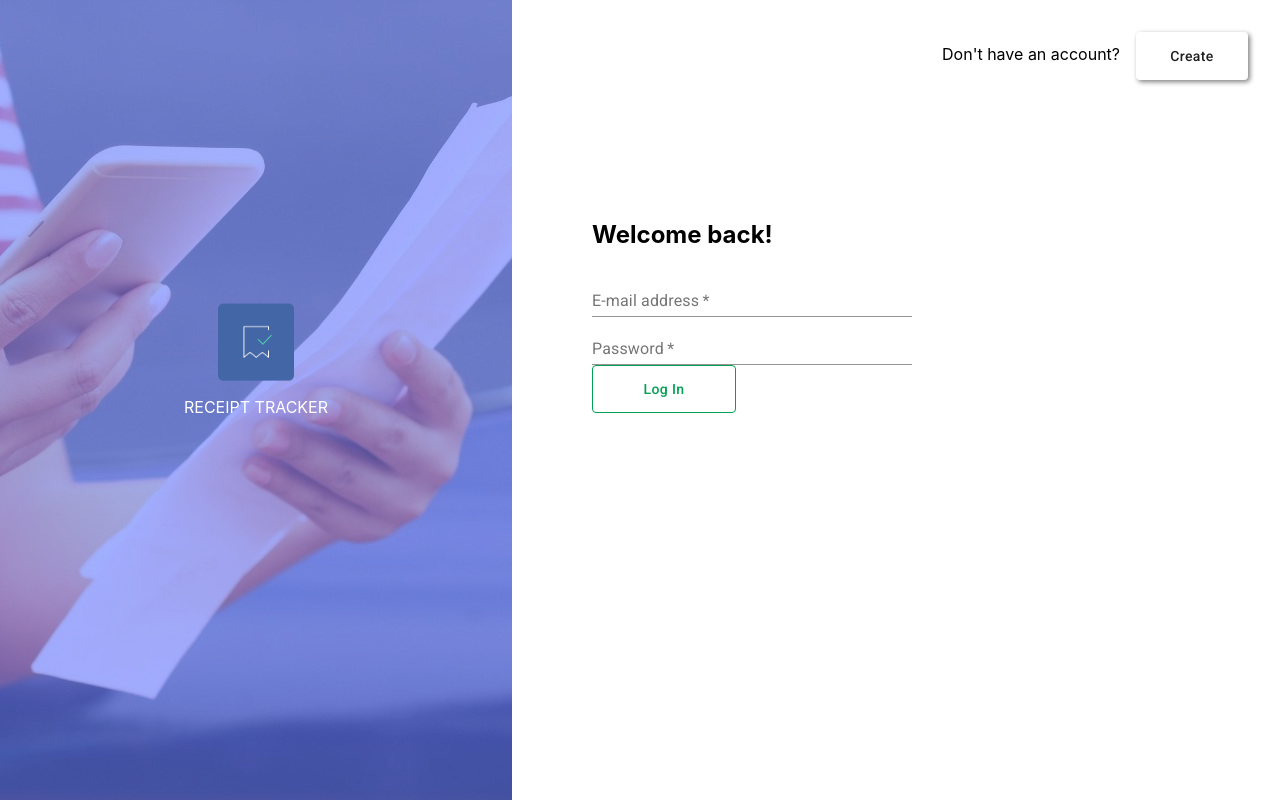
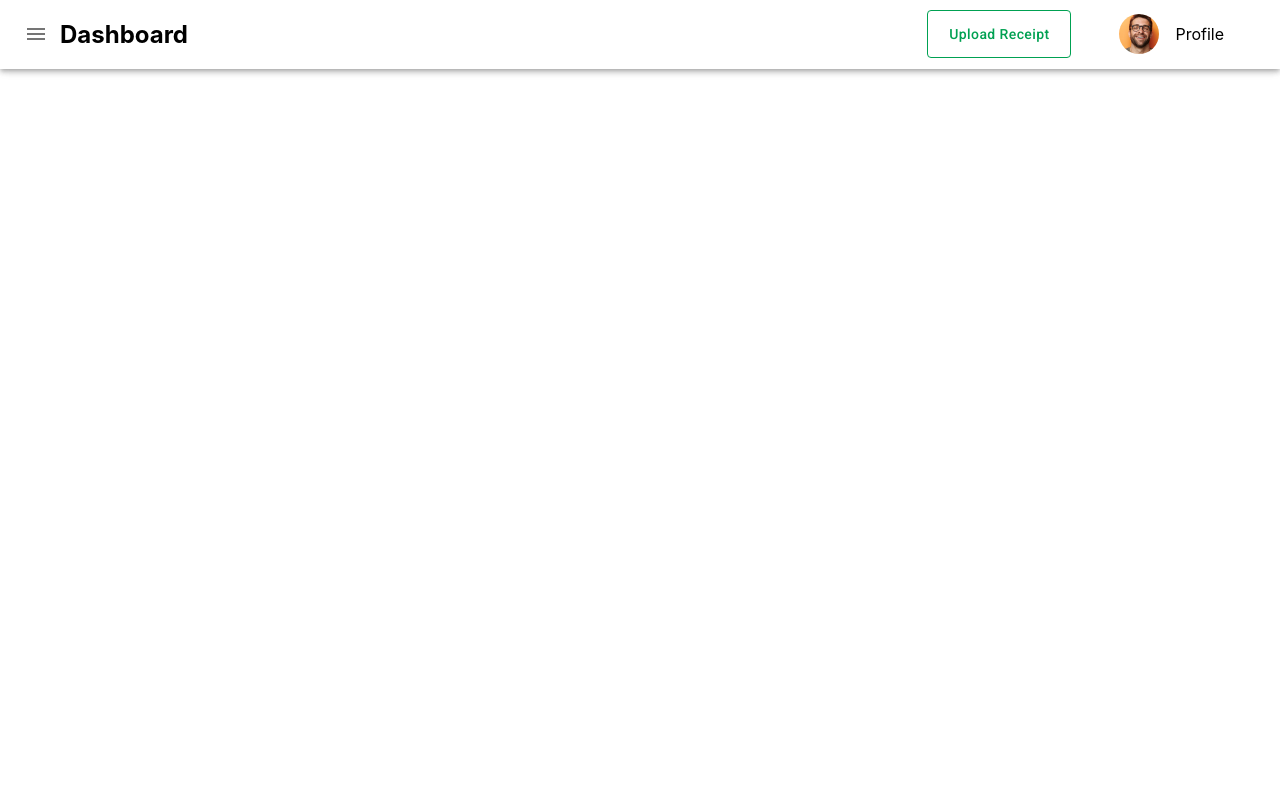
Before and after one commit to hatchways/team-rosemary, a React (Create React App) app in the folder client/: page / in a window 1280 px wide. Shown: the top 800 px of the page. Built offline with nearby package versions, Linux system fonts and the light colour scheme.

Commit message:
Init of the Header and Menu

```diff
--- a/client/package.json
+++ b/client/package.json
@@ -4,6 +4,7 @@
   "private": true,
   "dependencies": {
     "@material-ui/core": "^4.1.3",
+    "@material-ui/icons": "^4.9.1",
     "react": "^16.8.6",
     "react-dom": "^16.8.6",
     "react-router-dom": "^5.0.1",
--- a/client/src/App.js
+++ b/client/src/App.js
@@ -6,9 +6,10 @@ import {
   Link
 } from "react-router-dom";
 
+import { Context } from './utils/context';
 
 import { Login } from './pages/Login';
-import {Dashboard} from './pages/Dashboard';
+import { Dashboard } from './pages/Dashboard';
 
 
 // One single <Login /> without router, BtnTop/BtnLogin changes App.state/context, App.state changes Login.props, Login.props changes the page functions
@@ -42,15 +43,22 @@ Signup: {
 }
 */
 
-function App() {
-  return (
-    <>
-      <Login page="login" />
-      <Login page="signup" />
-      <Dashboard />
-    </>
+class App extends React.Component {
+  constructor(props) {
+    super(props);
+    this.state = {
 
-  )
+    }
+  }
+  render() {
+    return (
+      <Context.Provider>
+        <Dashboard />
+        <Login page="login" />
+        <Login page="signup" />
+      </Context.Provider>
+    )
+  }
 }
 
 export default App;
--- /dev/null
+++ b/client/src/components/Header.js
@@ -0,0 +1,41 @@
+import React, { useContext } from "react";
+
+import { Context } from '../utils/context';
+
+import { AppBar, IconButton, Toolbar } from "@material-ui/core";
+import MenuIcon from '@material-ui/icons/Menu';
+
+import { LoginUploadBtn } from '../components/LoginUploadBtn';
+import { ProfileAvator } from '../components/ProfileAvator';
+import { Menu } from '../components/Menu';
+
+import { makeStyles } from '@material-ui/core/styles';
+
+const useStyles = makeStyles({
+  'header': {
+    display: 'flex',
+    // alignItems: 'center',
+    backgroundColor: 'white',
+    color: '#000'
+  },
+  'title': {
+    fontSize: '1.5rem',
+    flexGrow: 1,
+  }
+});
+
+// Header (Nav) and Menu reusable
+export function Header(props) {
+  // const context = useContext(Context);
+  const classes = useStyles();
+  return (
+    <AppBar component="header">
+      <Toolbar className={classes.header}>
+        <Menu />
+        <h2 className={classes.title}>Dashboard</h2>
+        <LoginUploadBtn>Upload Receipt</LoginUploadBtn>
+        <ProfileAvator />
+      </Toolbar>
+    </AppBar>
+  )
+}
--- /dev/null
+++ b/client/src/components/Menu.js
@@ -0,0 +1,67 @@
+import React, { useState } from 'react';
+
+import { Drawer, IconButton, List, ListItem, ListItemIcon, ListItemText } from "@material-ui/core";
+import MenuIcon from '@material-ui/icons/Menu';
+import FiberManualRecordIcon from '@material-ui/icons/FiberManualRecord';
+
+import { Logo } from './Logo';
+
+import { makeStyles } from '@material-ui/core/styles';
+
+const useStyles = makeStyles({
+  'list-decoration-container': {
+    minWidth: '1rem'
+  },
+  'list-decoration': {
+    fontSize: '0.5rem'
+  },
+  'logo-container': {
+    width: '100%',
+    // height: props => `'${props.height}'`,
+    margin: 0
+  },
+  'logo': {
+    width: '15%',
+  }
+});
+
+// const getHeight = element => window.getComputedStyle(element).height;
+
+export function Menu(props) {
+  const [display, setDisplay] = useState(false);
+  const toggleMenu = toggle => setDisplay(toggle);
+  const classes = useStyles();
+
+  return (
+    <>
+      <Drawer open={display}>
+        <Logo logoStyle={classes} />
+        <MenuList handleClick={toggleMenu} />
+      </Drawer>
+      <IconButton edge="start" onClick={() => toggleMenu(true)}>
+        <MenuIcon />
+      </IconButton>
+    </>
+  )
+}
+
+// FiberIcon depends on the page
+function MenuList(props) {
+  const listItems = ['Dashboard', 'Reports', 'Receipts'];
+  const { handleClick } = props;
+  const classes = useStyles();
+  return (
+    <List onClick={() => handleClick(false)}>
+      {listItems.map(listItem => {
+        return (
+          <ListItem button key={listItem}>
+            <ListItemIcon className={classes["list-decoration-container"]}>
+              <FiberManualRecordIcon className={classes["list-decoration"]} />
+            </ListItemIcon>
+            <ListItemText primary={listItem} />
+          </ListItem>
+        )
+      })}
+    </List>
+  )
+}
--- a/client/src/components/ProfileAvator.js
+++ b/client/src/components/ProfileAvator.js
@@ -1,8 +1,7 @@
 import React from 'react';
 
-import { Box } from "@material-ui/core";
+import { Avatar, Box } from "@material-ui/core";
 
-import Avatar from '@material-ui/core/Avatar';
 
 import User from '../assets/user.png';
 
@@ -13,7 +12,8 @@ const useStyles = makeStyles({
     display: 'flex',
     justifyContent: 'space-between',
     alignItems: 'center',
-    margin: '0 2rem'
+    margin: '0 2rem',
+    color: '#000'
   },
   'avator': {
     margin: '0 1rem'
--- a/client/src/pages/Dashboard.js
+++ b/client/src/pages/Dashboard.js
@@ -1,7 +1,6 @@
 import React from "react";
 
-import { LoginUploadBtn } from '../components/LoginUploadBtn';
-import {ProfileAvator} from '../components/ProfileAvator';
+import { Header } from '../components/Header';
 
 import { makeStyles } from '@material-ui/core/styles';
 
@@ -12,21 +11,15 @@ const useStyles = makeStyles({
     // alignItems:'center',
     width: '100%',
     height: '100vh'
-  },
-  'header': {
-    display: 'flex',
-    justifyContent: 'flex-end'
   }
 });
 
+// Header (Nav) and Menu reusable
 export function Dashboard(props) {
   const classes = useStyles();
   return (
     <div className={classes.container}>
-      <header className={classes.header}>
-        <LoginUploadBtn>Upload Receipt</LoginUploadBtn>
-        <ProfileAvator />
-      </header>
+      <Header />
     </div>
   )
 }
--- a/client/src/utils/context.js
+++ b/client/src/utils/context.js
@@ -1,3 +1,3 @@
 import React from "react";
 
-export const context = React.createContext();
+export const Context = React.createContext();
```
Also changed, not shown: 1 other file (tests, documents, lock files or other folders).
